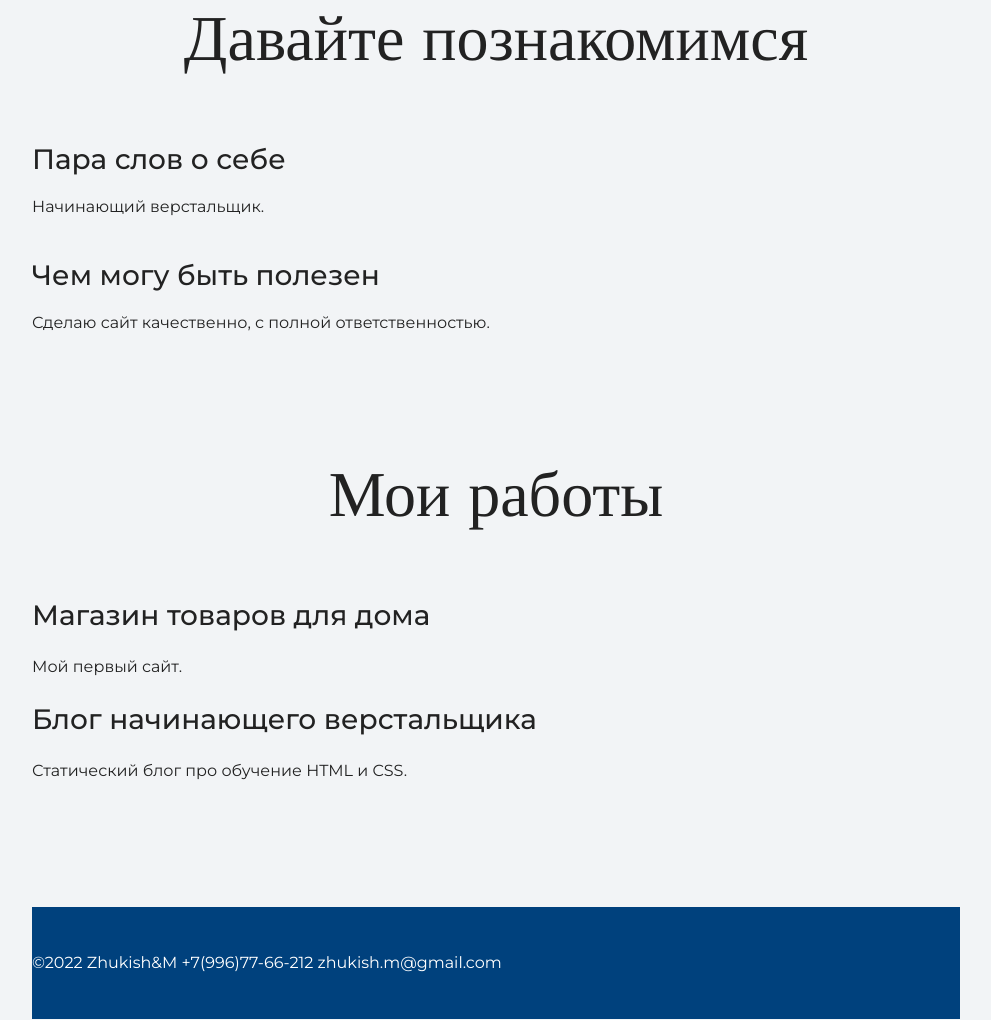
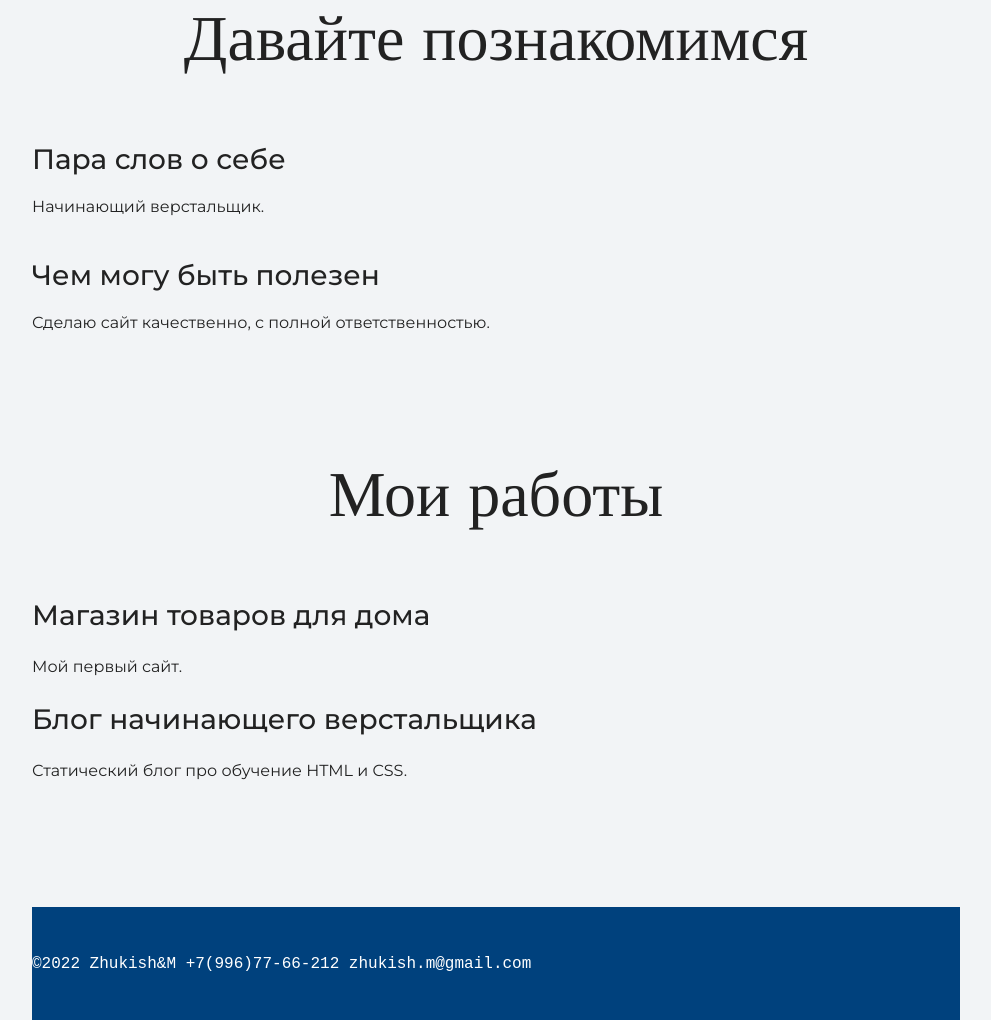
Before and after one commit to MishaZhuk/business_card, a plain HTML site: page index.html in a window 1280 px wide. Shown: the part 1113-2133 px from the top of the page, without its empty margins (144-1135 px from the left). Drawn offline with nearby package versions, Linux system fonts and the light colour scheme.

Commit message:
Исправленный файл

```diff
--- a/index.html
+++ b/index.html
@@ -39,7 +39,7 @@
     </section>
 
     <footer class="page-footer">
-      ©2022 Zhukish&M +7(996)77-66-212 zhukish.m@gmail.com
+      <code>©2022 Zhukish&M +7(996)77-66-212 zhukish.m@gmail.com</code>
     </footer>
   </div>
   </body>
```
